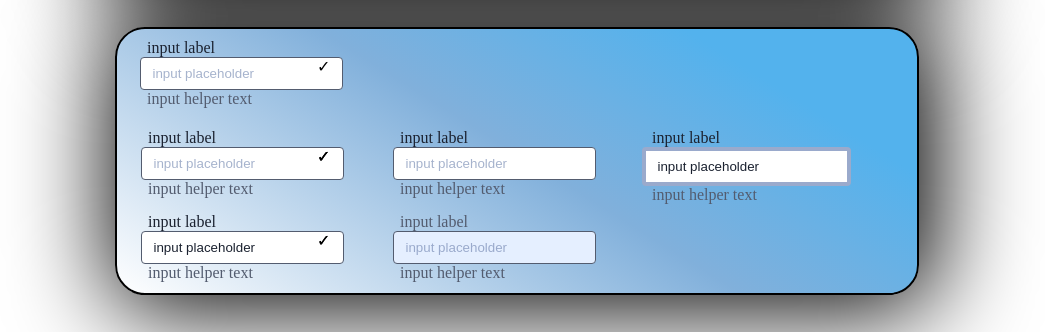
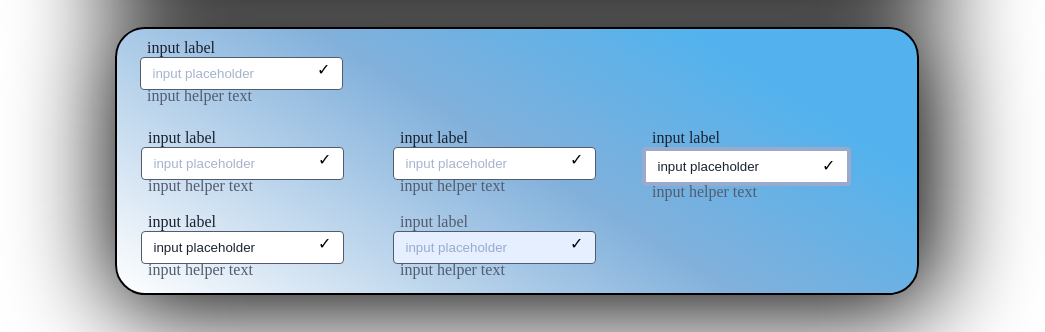
Before and after one commit to RaiN958/test.github.io, a plain HTML site: page index.html in a window 1280 px wide. Shown: the part 185-517 px from the top of the page, without its empty margins (123-1168 px from the left). Drawn offline with Linux system fonts and the light colour scheme.

Commit message:
Update styles.css 6.2

```diff
--- a/styles.css
+++ b/styles.css
@@ -132,6 +132,10 @@ label {
 
 .label2{
 	color: #535C6F;
+	position: relative;
+	flex-wrap: initial;
+	display: flex;
+	bottom: 22px
 }
 
 .base2:hover::placeholder {
@@ -186,10 +190,12 @@ input::placeholder {
 }
 
 span {
-	align-items: center;
-    justify-content: center;
 	left: 200px;
-	position: absolute;
+	bottom: 30px;
+	position: relative;
+	flex-wrap: initial;
+	display: flex;
+
 }
 
 input:valid + .validity-icon::before {
```
